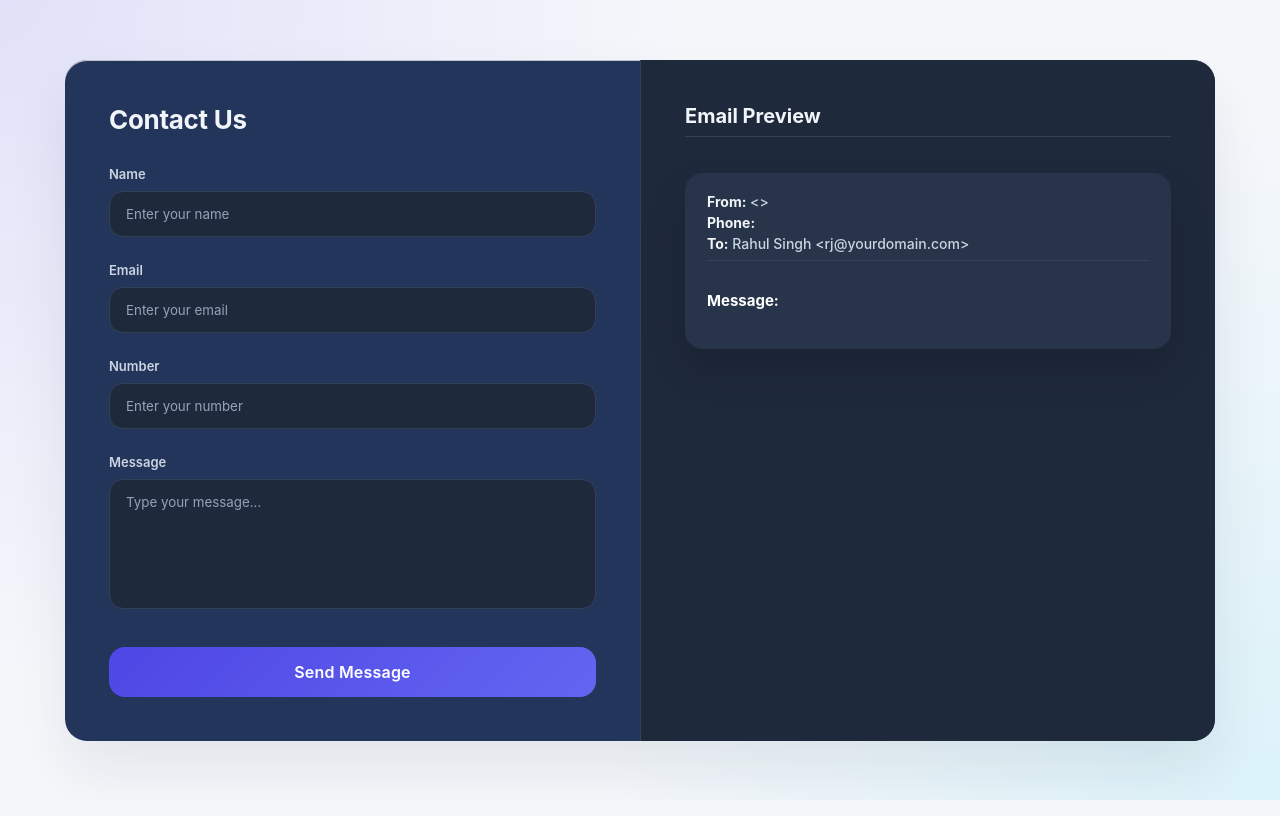
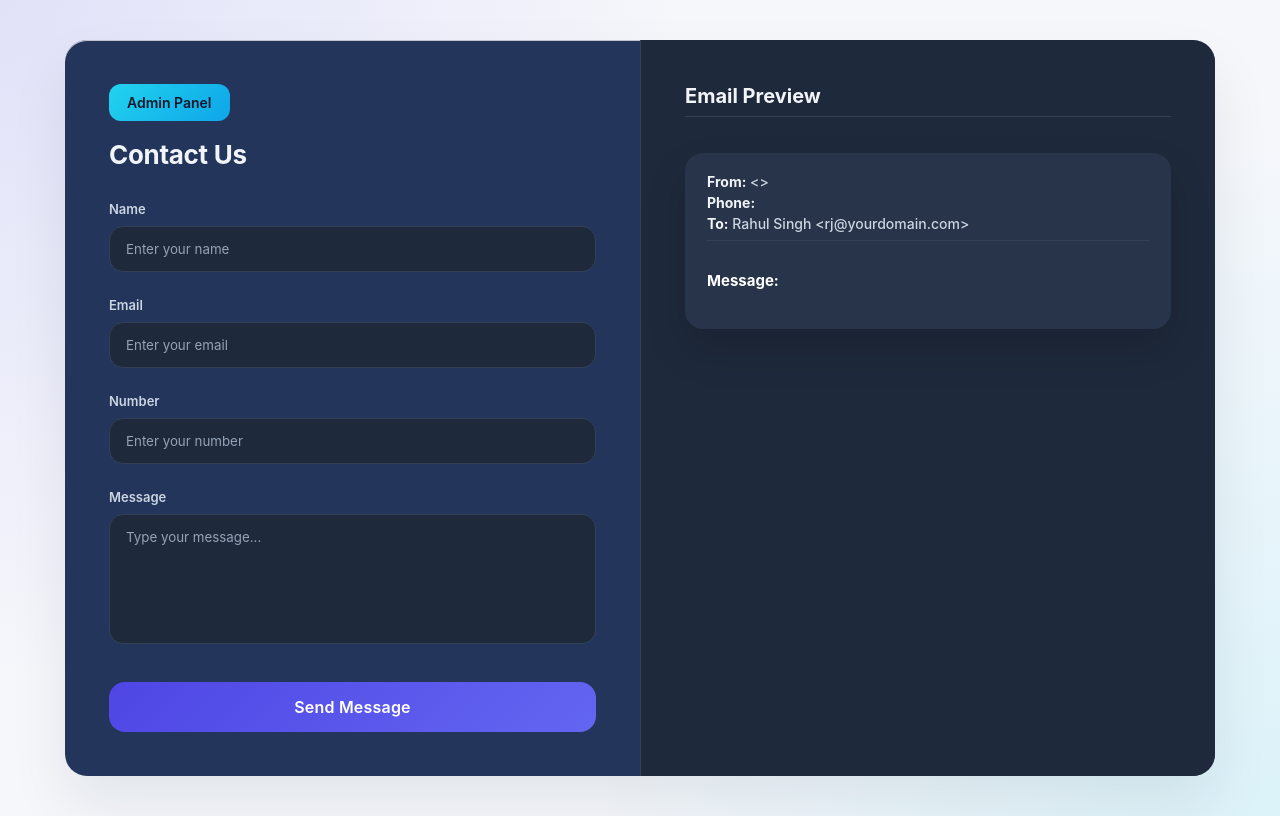
Before and after one commit to rahulSingh6-9/contact-management-system, a website: page views/contact.html in a window 1280 px wide. Drawn offline with Linux system fonts and the light colour scheme.

Commit message:
Add admin-panel btn in contact page!

```diff
--- a/app.js
+++ b/app.js
@@ -7,7 +7,7 @@ import contactRoutes from './routes/contact.routes.js'
 dotenv.config()
 const app = express()
 
-
+app.use(express.static('public'))
 
 app.use(express.urlencoded({extended: true}))
 app.use(express.json())
--- a/views/contact.html
+++ b/views/contact.html
@@ -17,13 +17,14 @@
 /* ===== PAGE BACKGROUND ===== */
 body {
     min-height: 100vh;
+    padding: 40px 0; /* ✅ TOP & BOTTOM GAP */
     background:
         radial-gradient(circle at top left, rgba(79,70,229,0.12), transparent 45%),
         radial-gradient(circle at bottom right, rgba(34,211,238,0.12), transparent 45%),
         #f5f7fb;
     display: flex;
-    align-items: center;
     justify-content: center;
+    align-items: flex-start; /* ✅ no edge touching */
 }
 
 /* ===== MAIN CONTAINER ===== */
@@ -43,6 +44,25 @@ body {
 /* ===== LEFT FORM ===== */
 .contact-form {
     padding: 44px;
+}
+
+/* ===== ADMIN BUTTON ===== */
+.admin-btn {
+    display: inline-block;
+    margin-bottom: 18px;
+    padding: 10px 18px;
+    background: linear-gradient(135deg, #22d3ee, #0ea5e9);
+    color: #0f172a;
+    font-size: 14px;
+    font-weight: 600;
+    border-radius: 12px;
+    text-decoration: none;
+    transition: all 0.25s ease;
+}
+
+.admin-btn:hover {
+    transform: translateY(-2px);
+    box-shadow: 0 10px 20px rgba(14,165,233,0.4);
 }
 
 .contact-form h2 {
@@ -219,6 +239,10 @@ button.success {
 
     <!-- LEFT : FORM -->
     <div class="contact-form">
+
+         <!-- ✅ ADMIN REDIRECT BUTTON -->
+        <a href="/admin" class="admin-btn">Admin Panel</a>
+
         <h2>Contact Us</h2>
 
         <form id="Contact-form">
```
Also changed, not shown: views/admin.html (+1 -1 lines), public/image/rahul.jpeg (added).
